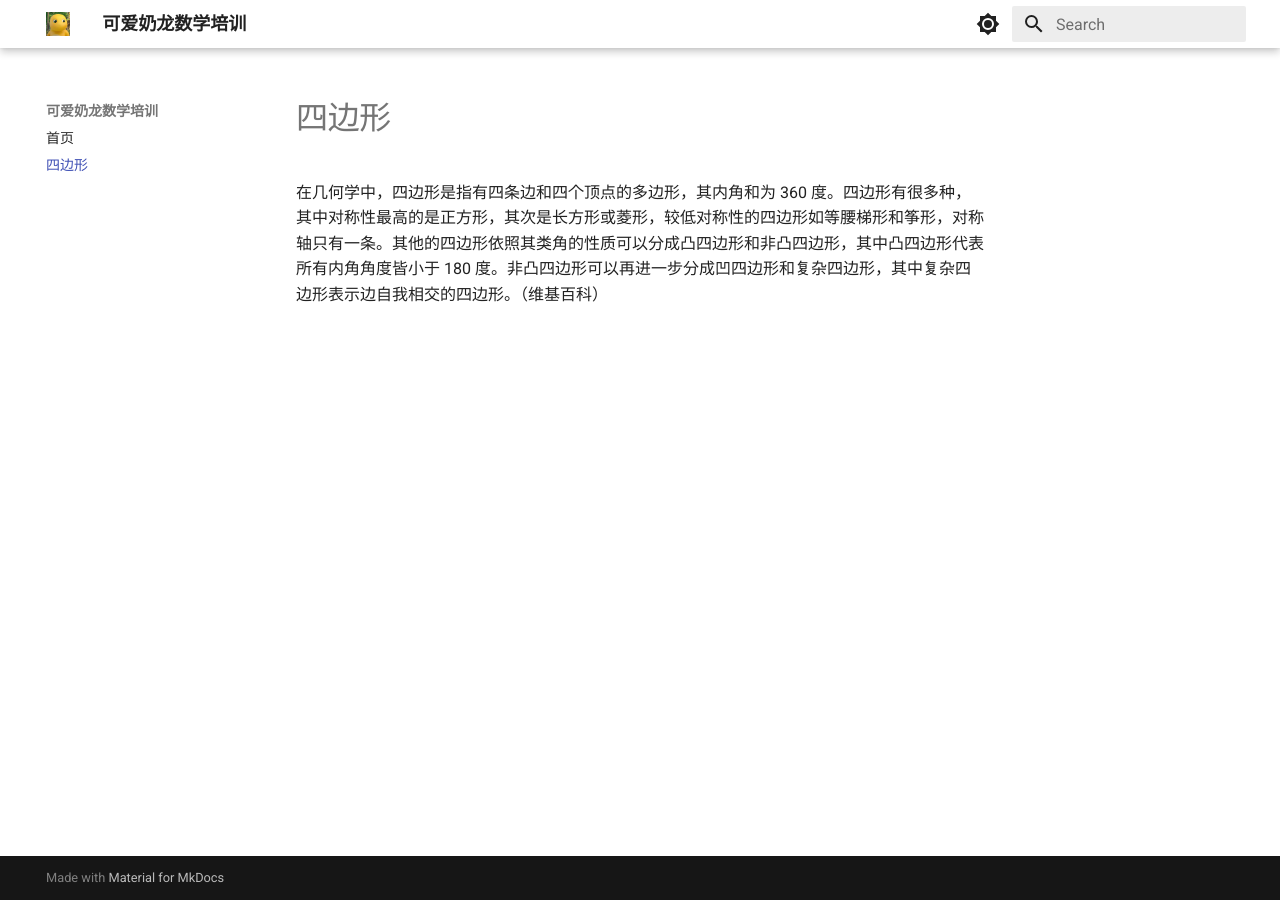
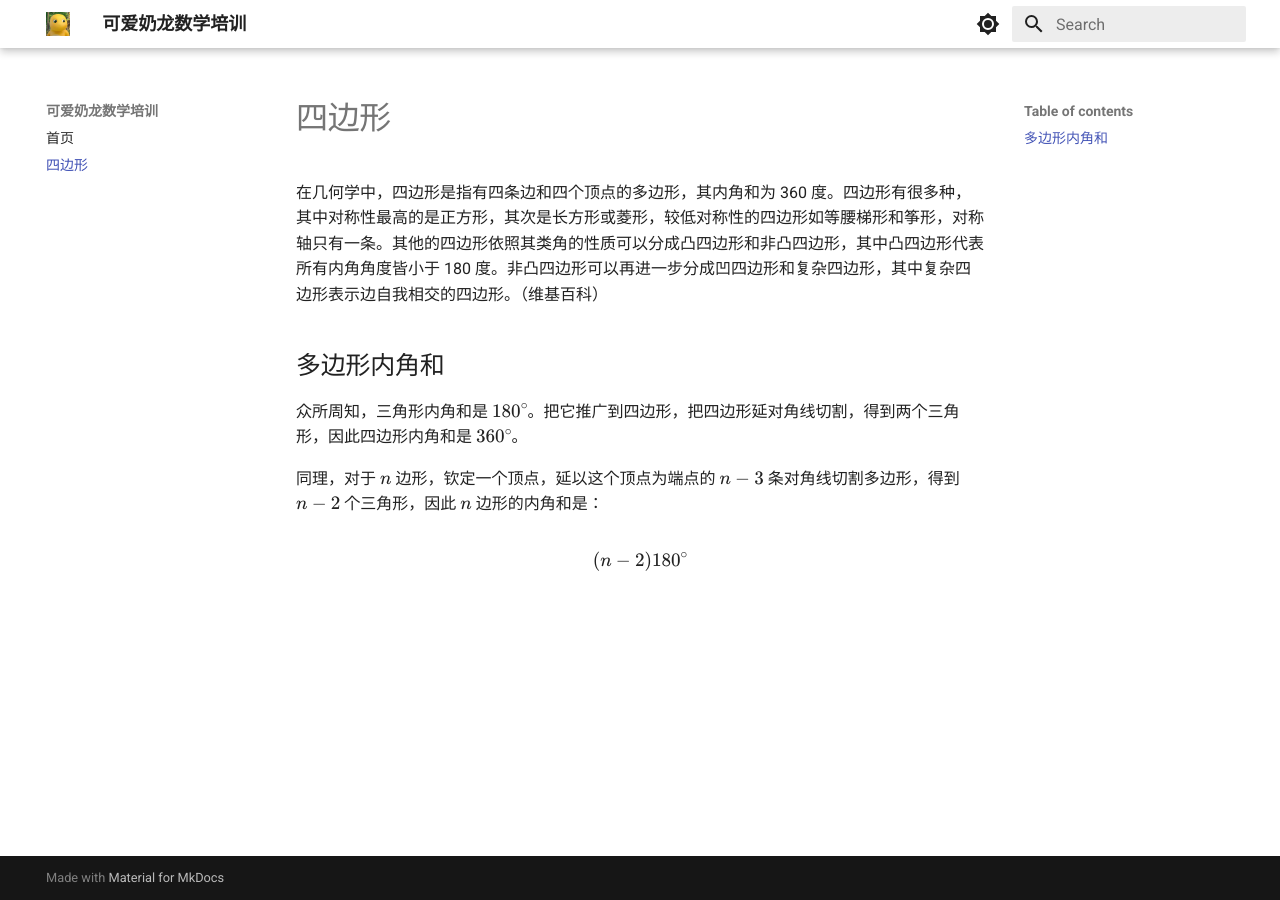
Before and after one commit to Pagius5/G8_Math, an MkDocs documentation site: the page built from docs/quad.md, in a window 1280 px wide. Built offline with MkDocs 1.6.1 and Material for MkDocs 9.7.7, drawn with Linux system fonts in a browser that asks for light colours.

Commit message:
多边形内角和

```diff
--- a/docs/quad.md
+++ b/docs/quad.md
@@ -1,3 +1,13 @@
 # 四边形
 
 在几何学中，四边形是指有四条边和四个顶点的多边形，其内角和为 360 度。四边形有很多种，其中对称性最高的是正方形，其次是长方形或菱形，较低对称性的四边形如等腰梯形和筝形，对称轴只有一条。其他的四边形依照其类角的性质可以分成凸四边形和非凸四边形，其中凸四边形代表所有内角角度皆小于 180 度。非凸四边形可以再进一步分成凹四边形和复杂四边形，其中复杂四边形表示边自我相交的四边形。（维基百科）
+
+## 多边形内角和
+
+众所周知，三角形内角和是 $180^\circ$。把它推广到四边形，把四边形延对角线切割，得到两个三角形，因此四边形内角和是 $360^\circ$。
+
+同理，对于 $n$ 边形，钦定一个顶点，延以这个顶点为端点的 $n-3$ 条对角线切割多边形，得到 $n-2$ 个三角形，因此 $n$ 边形的内角和是：
+
+$$
+(n-2)180^\circ
+$$
```
Also changed, not shown: site/quad/index.html, site/search/search_index.json.
